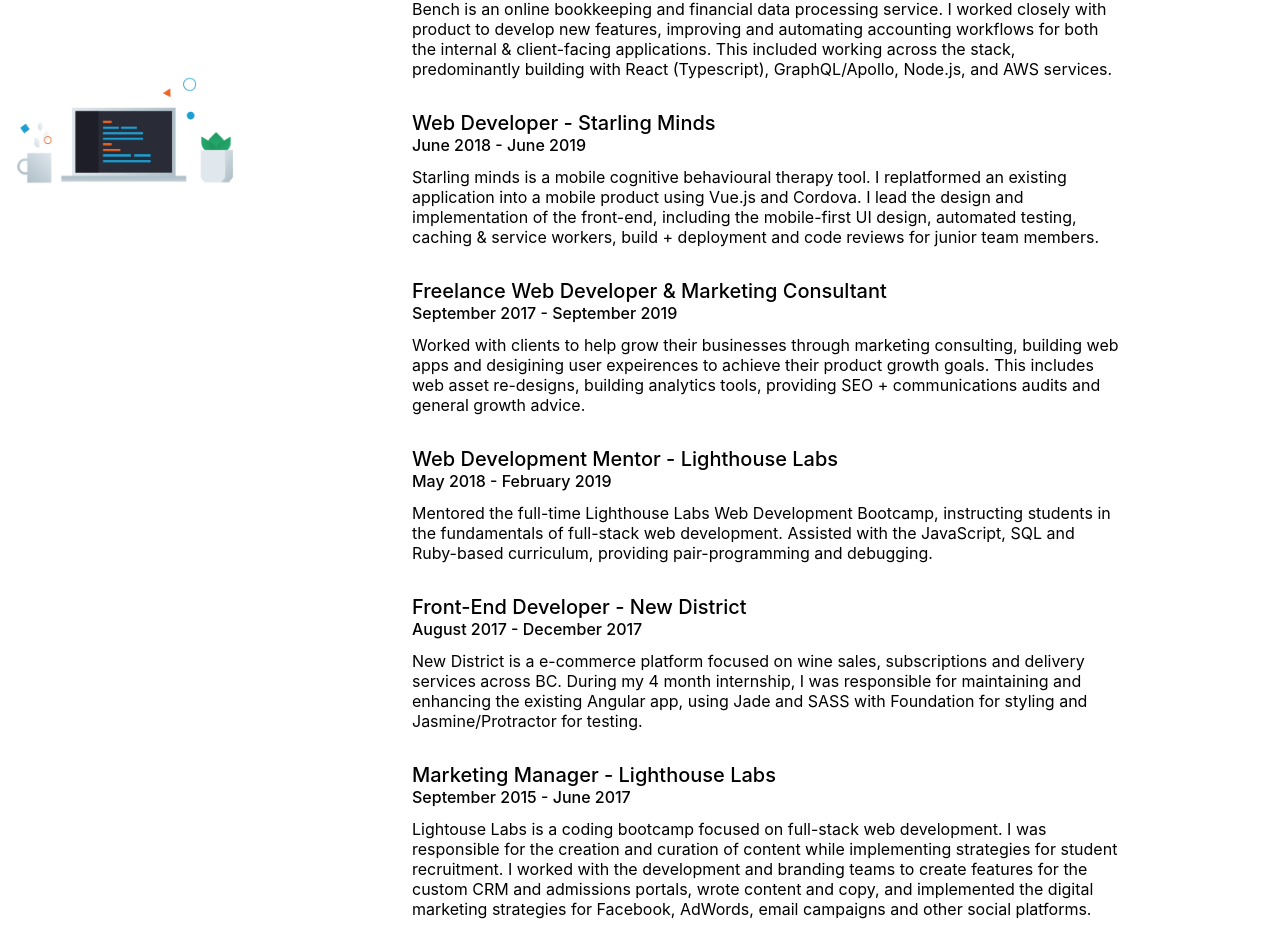
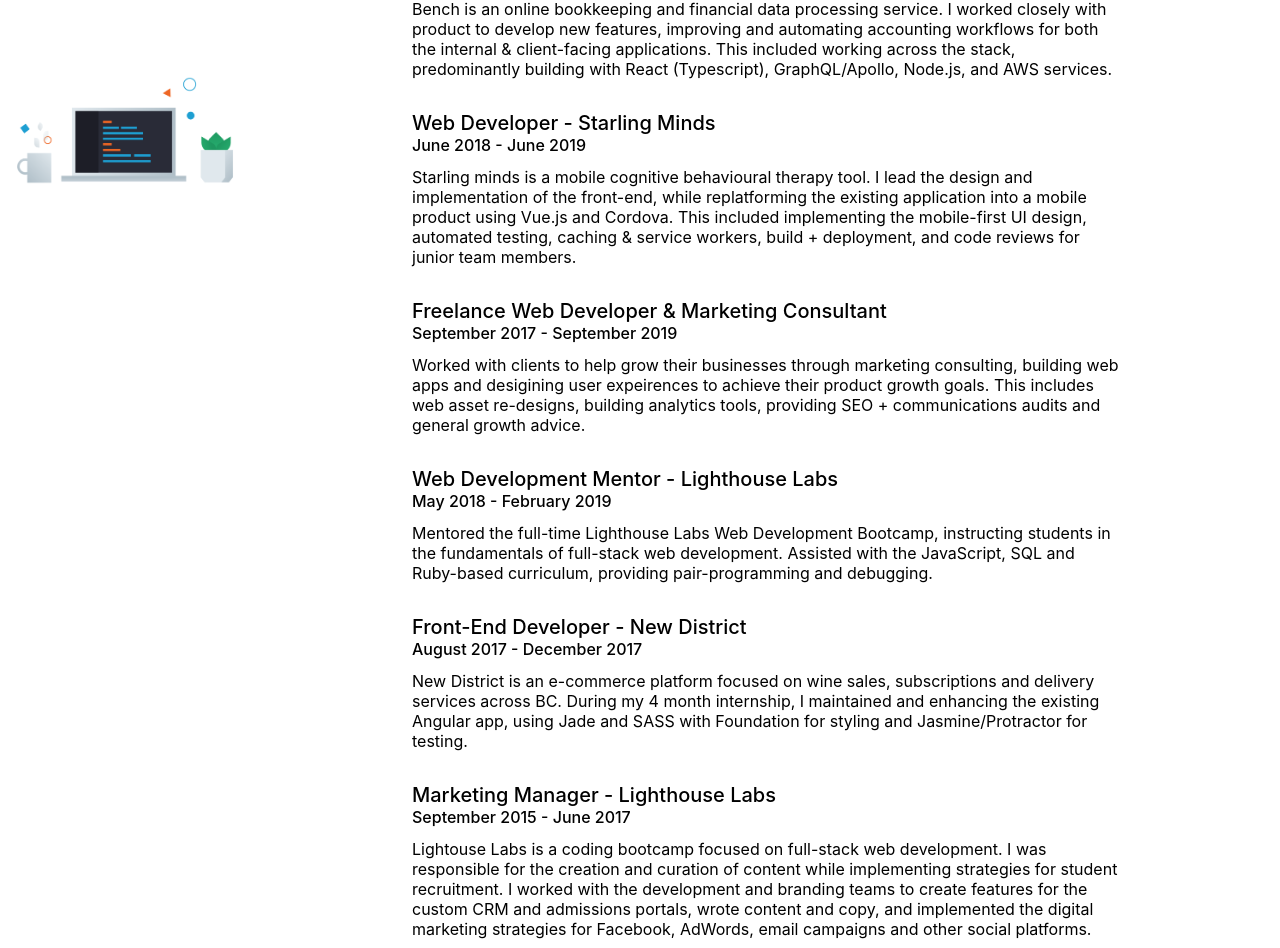
Before and after one commit to drhaliburton/portfolio, a React (Create React App) app: page / in a window 1280 px wide. Shown: the part 609-1557 px from the top of the page. Built offline with nearby package versions, Linux system fonts and the light colour scheme.

Commit message:
rewording

```diff
--- a/src/data.ts
+++ b/src/data.ts
@@ -118,7 +118,7 @@ const { sidebar, summary, stack, education, experience }: Resume = {
       org: 'Regrow Ag',
       url: 'https://regrow.ag',
       subtitle: "March 2023 - Present",
-content: "Regrow is an agriculture resilience platform, where farmers can manage their practices and generate carbon credits from satellite monitored results. I was responsible for replatforming the MRV (measure, report, verify) experience, rewriting the front-end codebase, implementing a GraphQL backend-for-frontend, and rewriting the backend endpoints to support a new performant user experience. In tandem, I maintained the legacy application, implementing full-slice features in the Typescript, React, GraphQL, Node.js, Python and Go services.",    },
+content: "Regrow is an agriculture resilience platform, where farmers can manage their practices and generate carbon credits from satellite monitored results. I was responsible for replatforming the MRV (measure, report, verify) experience, rewriting the front-end codebase, implementing a GraphQL backend-for-frontend, and refactoring the backend endpoints to support a new performant user experience. In tandem, I maintained the legacy application, implementing full-slice features in the Typescript, React, GraphQL, Node.js, Python and Go services.",    },
     {
       title: "Full-Stack Software Engineer",
       org: "Bench Accounting",
@@ -131,7 +131,7 @@ content: "Regrow is an agriculture resilience platform, where farmers can manage
       org: "Starling Minds",
       url: "https://www.starlingminds.com/",
       subtitle: "June 2018 - June 2019",
-      content: "Starling minds is a mobile cognitive behavioural therapy tool. I replatformed an existing application into a mobile product using Vue.js and Cordova. I lead the design and implementation of the front-end, including the mobile-first UI design, automated testing, caching & service workers, build + deployment and code reviews for junior team members.",
+      content: "Starling minds is a mobile cognitive behavioural therapy tool. I lead the design and implementation of the front-end, while replatforming the existing application into a mobile product using Vue.js and Cordova. This included implementing the mobile-first UI design, automated testing, caching & service workers, build + deployment, and code reviews for junior team members.",
     },
     {
       title: "Freelance Web Developer & Marketing Consultant",
@@ -165,7 +165,7 @@ content: "Regrow is an agriculture resilience platform, where farmers can manage
       org: "New District",
       url: "http://www.newdistrict.ca/",
       subtitle: "August 2017 - December 2017",
-      content: "New District is a e-commerce platform focused on wine sales, subscriptions and delivery services across BC. During my 4 month internship, I was responsible for maintaining and enhancing the existing Angular app, using Jade and SASS with Foundation for styling and Jasmine/Protractor for testing.",
+      content: "New District is an e-commerce platform focused on wine sales, subscriptions and delivery services across BC. During my 4 month internship, I maintained and enhancing the existing Angular app, using Jade and SASS with Foundation for styling and Jasmine/Protractor for testing.",
     },
     {
       title: "Marketing Manager",
```
Also changed, not shown: 7 other files (tests, documents, lock files or other folders).
